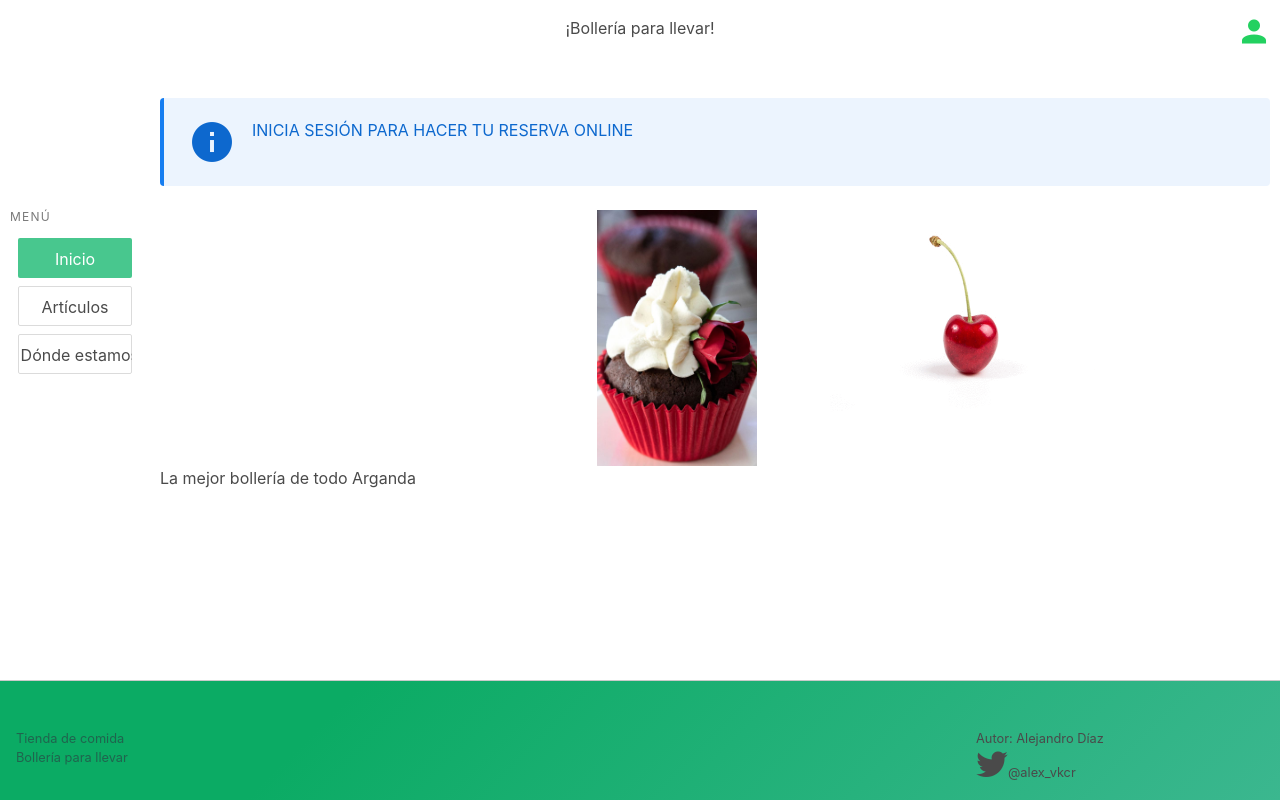
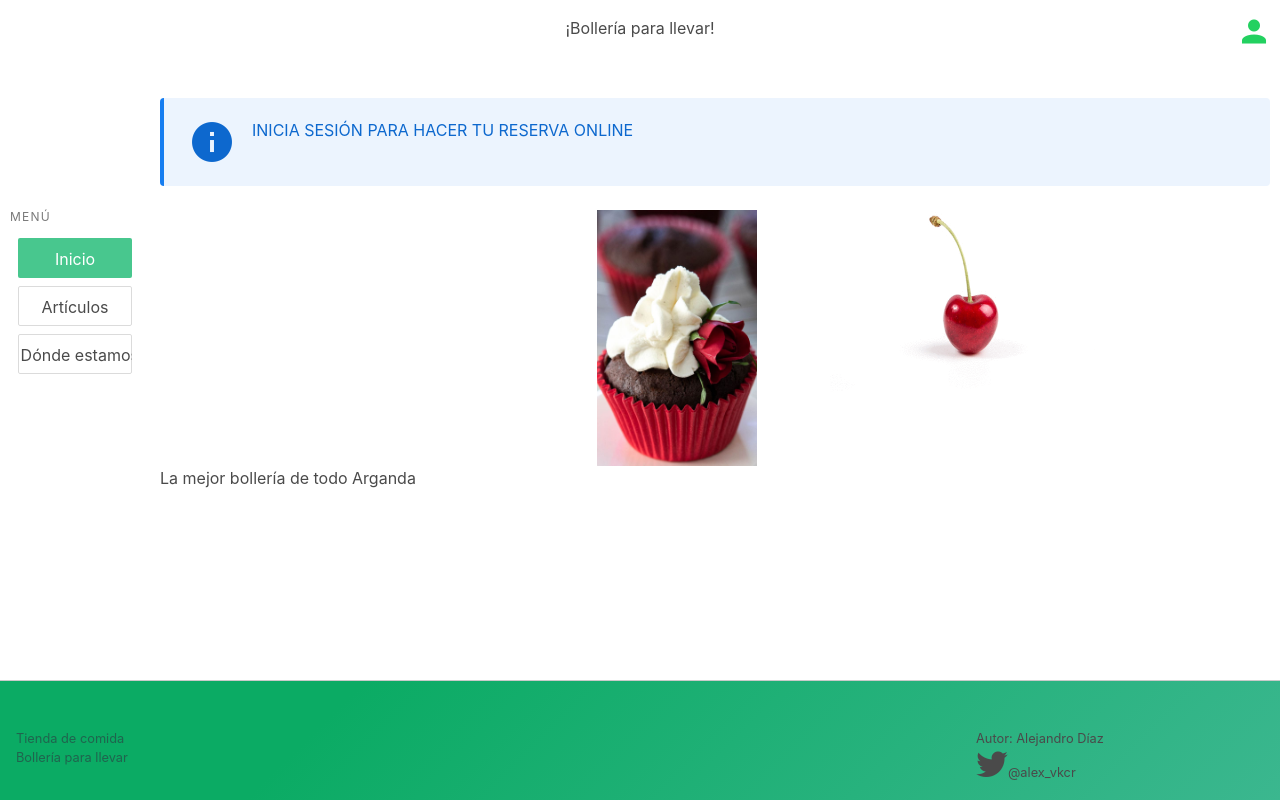
Before and after one commit to alexvkcr/shop, a Vue app in the folder shop/: page / in a window 1280 px wide. Built offline with nearby package versions, Linux system fonts and the light colour scheme; what v-img would draw is missing.

Commit message:
fix/a bit higger cherry

```diff
--- a/shop/src/components/Index.vue
+++ b/shop/src/components/Index.vue
@@ -40,7 +40,7 @@ export default {
 }
 .indexCherry{
   position: absolute;
-  top: 200px;
+  top: 180px;
   left: 830px;
   width: 280px;
   height: 220px;
```
